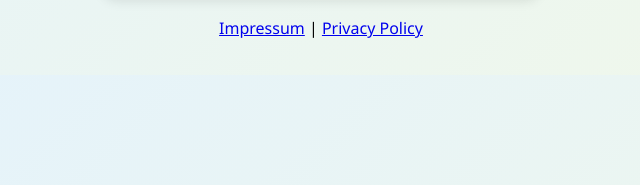
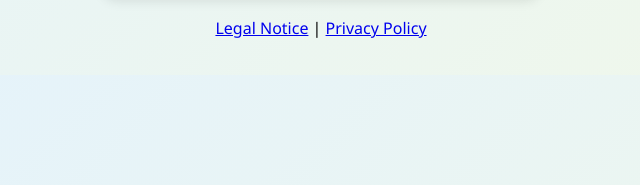
Before and after one commit to Vogelforscher/Metric-Imperial-Converter, a plain HTML site: page index.html in a window 1280 px wide. Shown: the part 535-720 px from the top of the page, 319-959 px from the left. Drawn offline with Linux system fonts and the light colour scheme.

Commit message:
Update index.html

```diff
--- a/index.html
+++ b/index.html
@@ -214,6 +214,6 @@
 </body>
 </html>
 <p style="text-align:center; margin-top:20px;">
-  <a href="impressum.html">Impressum</a> |
+  <a href="legal.html">Legal Notice</a> |
   <a href="privacy.html">Privacy Policy</a>
 </p>
```
